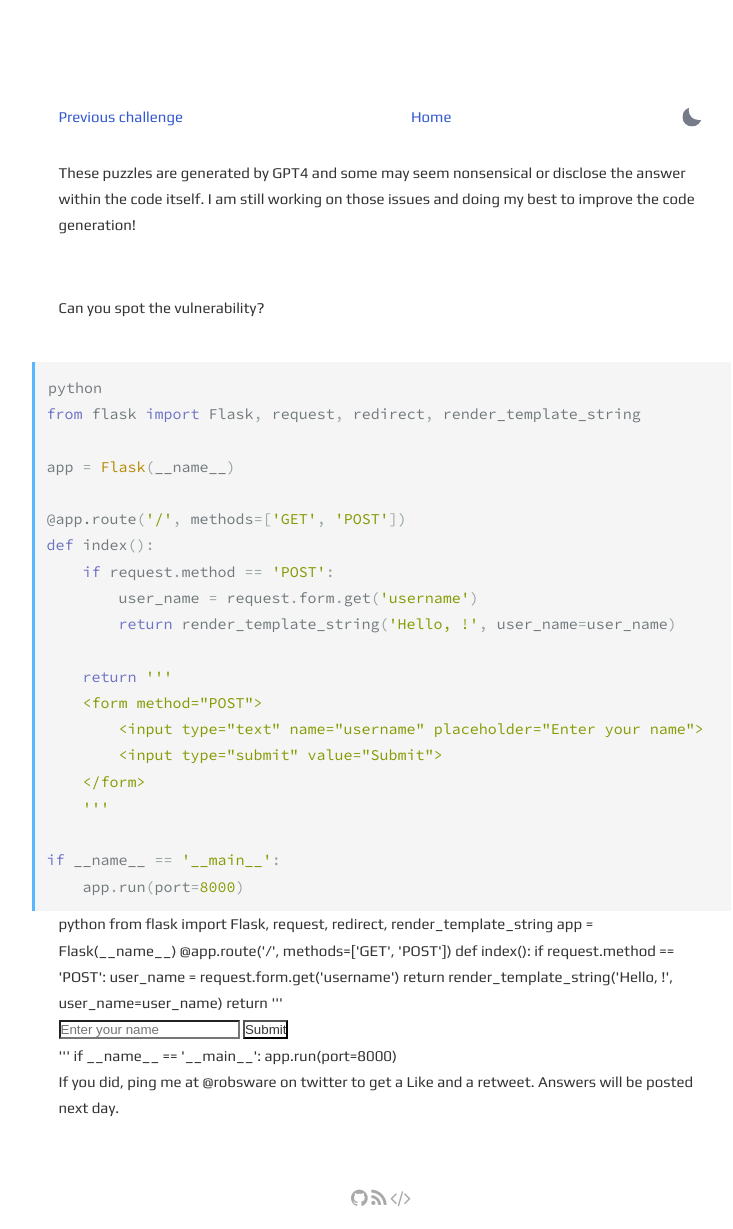
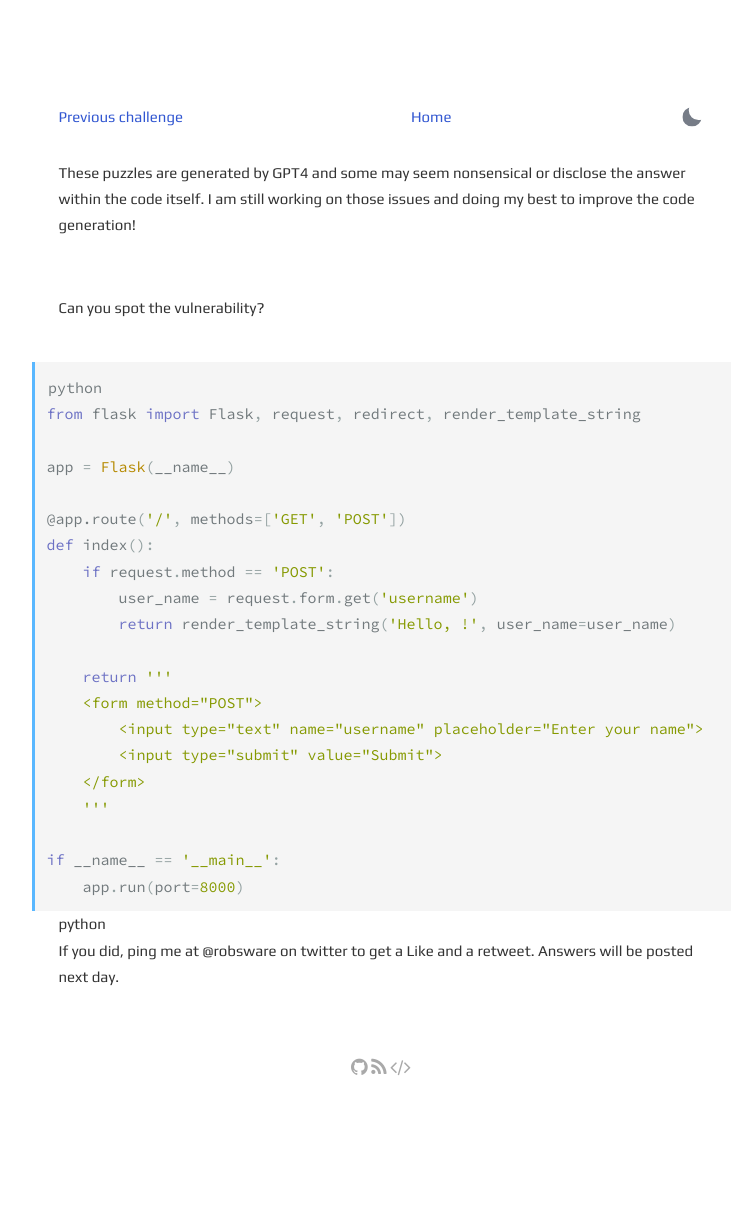
Before and after one commit to robsware/robsware.github.io, a Jekyll site: the page built from challenges/dailyappsec.html, in a window 1280 px wide. Shown: the whole page, without its empty margins (259-992 px from the left). Built offline with Jekyll 4.4.1, drawn with Linux system fonts in a browser that asks for light colours; after the commit the page ends 1097 px from its top, so only the background shows below that.

Commit message:
Update dailyappsec.html

```diff
--- a/challenges/dailyappsec.html
+++ b/challenges/dailyappsec.html
@@ -37,25 +37,7 @@ if __name__ == '__main__':
     app.run(port=8000)
 
 {% endhighlight %}python
-from flask import Flask, request, redirect, render_template_string
 
-app = Flask(__name__)
-
-@app.route('/', methods=['GET', 'POST'])
-def index():
-    if request.method == 'POST':
-        user_name = request.form.get('username')
-        return render_template_string('Hello, {{ user_name }}!', user_name=user_name)
-
-    return '''
-    <form method="POST">
-        <input type="text" name="username" placeholder="Enter your name">
-        <input type="submit" value="Submit">
-    </form>
-    '''
-
-if __name__ == '__main__':
-    app.run(port=8000)
 
 {% highlight html %}
 {% endhighlight %}
```
